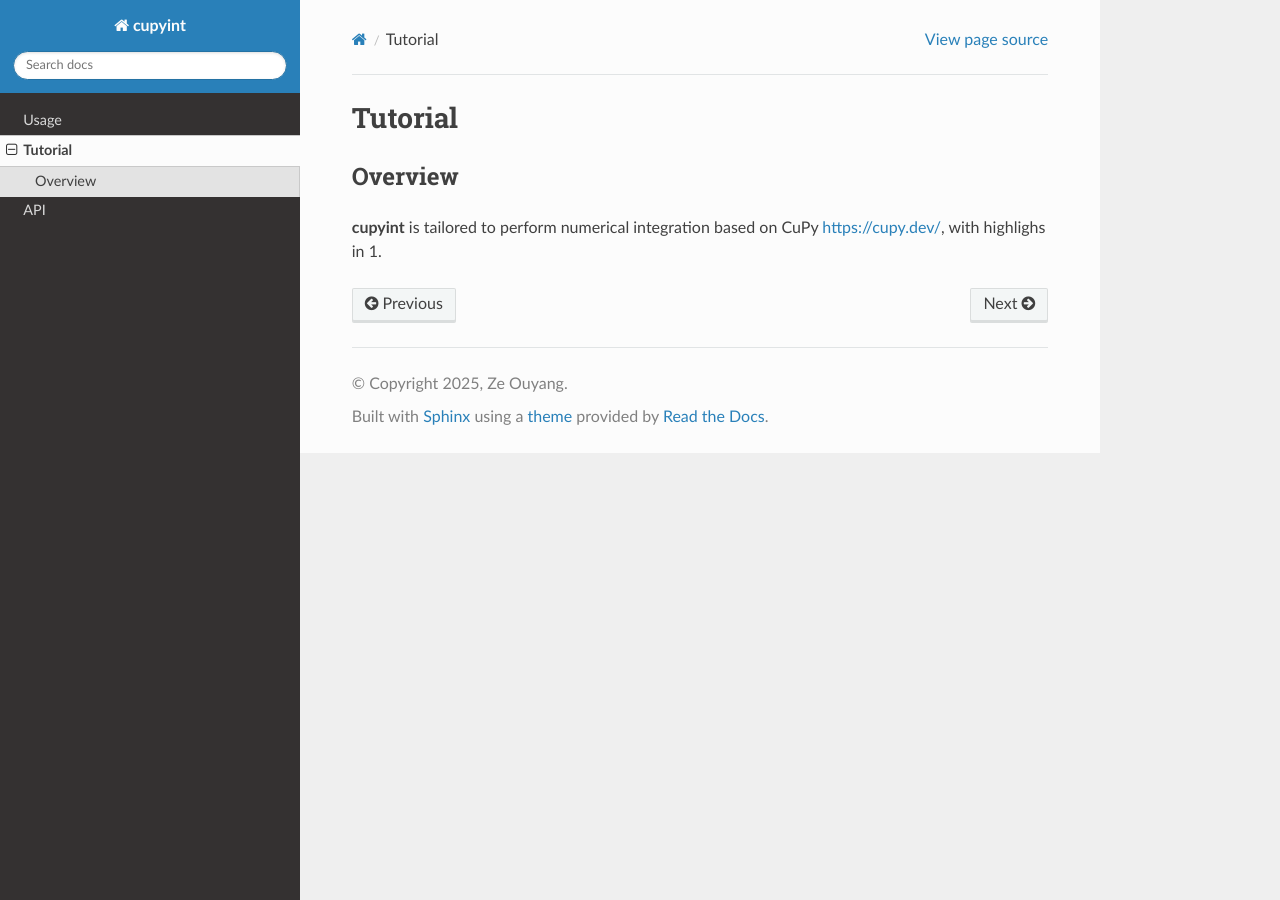
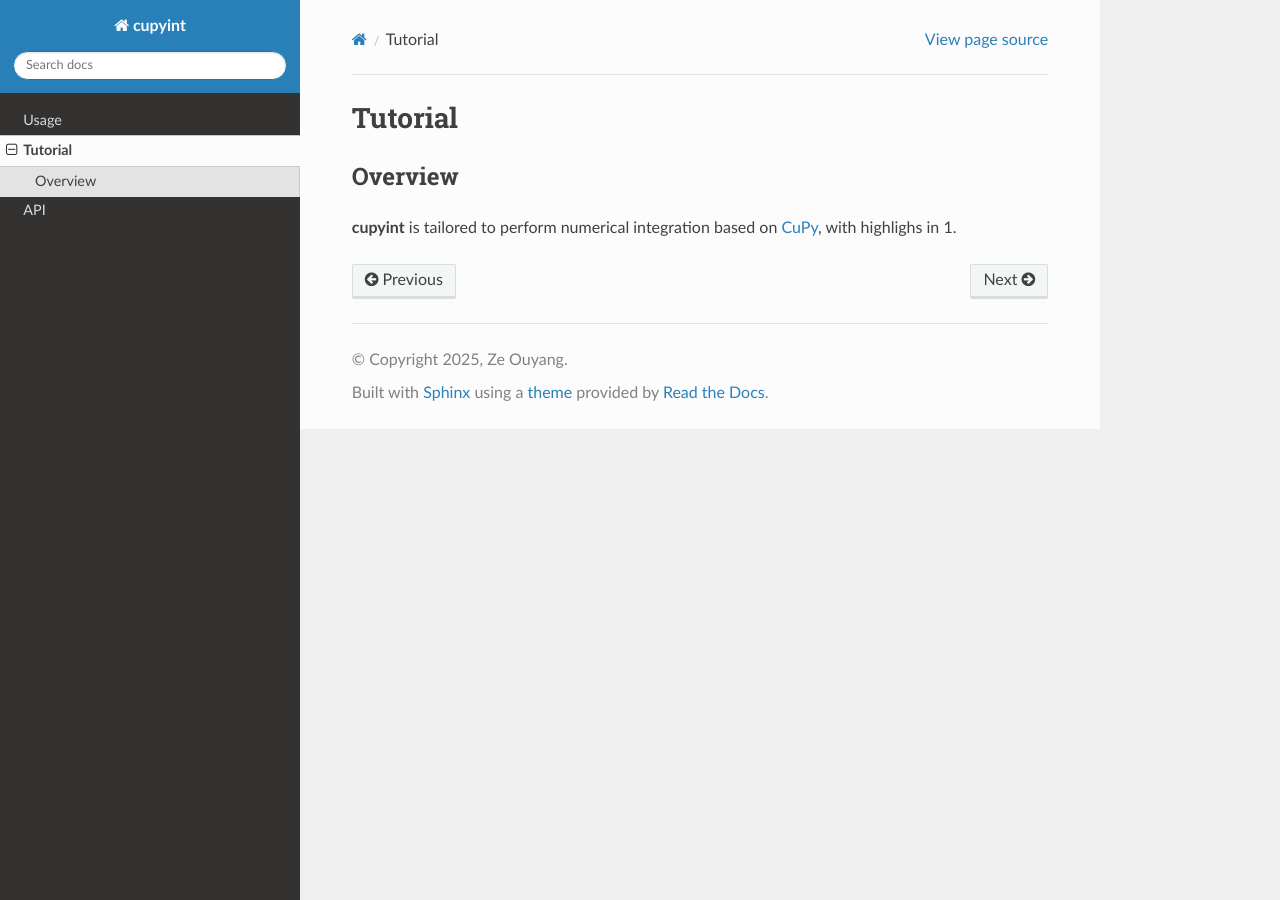
Before and after one commit to ze-ouyang/cupyint_doc, a Sphinx documentation site: the page built from docs/source/tutorial.rst, in a window 1280 px wide. Built offline with Sphinx 7.4.7 and the Read the Docs theme 3.1.0, drawn with Linux system fonts in a browser that asks for light colours.

Commit message:
Update tutorial.rst

```diff
--- a/docs/source/tutorial.rst
+++ b/docs/source/tutorial.rst
@@ -3,5 +3,5 @@ Tutorial
 
 Overview
 --------
-**cupyint** is tailored to perform numerical integration based on CuPy `<https://cupy.dev/>`_, with highlighs in
+**cupyint** is tailored to perform numerical integration based on `CuPy <https://cupy.dev/>`_, with highlighs in
 1.
```
